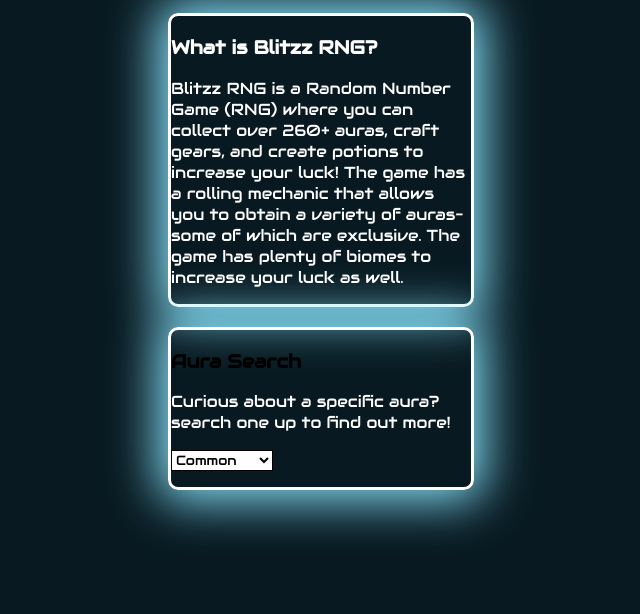
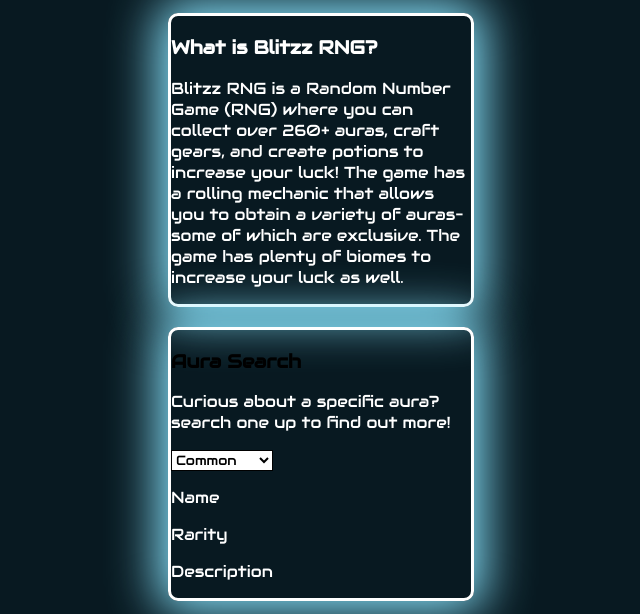
Before and after one commit to hallow-ween/blitzz-rng, a plain HTML site: page index.html in a window 1280 px wide. Shown: the part 186-800 px from the top of the page, without its empty margins (319-959 px from the left). Drawn offline with Linux system fonts and the light colour scheme.

Commit message:
Update index.html

```diff
--- a/index.html
+++ b/index.html
@@ -28,9 +28,9 @@
 </select>
 
  <div class="auraSelected">
-<p id="auraName"></p>
-<p id="auraRarity"></p>
-<p id="auraBio"></p>
+<p id="auraName">Name</p>
+<p id="auraRarity">Rarity</p>
+<p id="auraBio">Description</p>
  </div>
 </div>
 </div>
```
